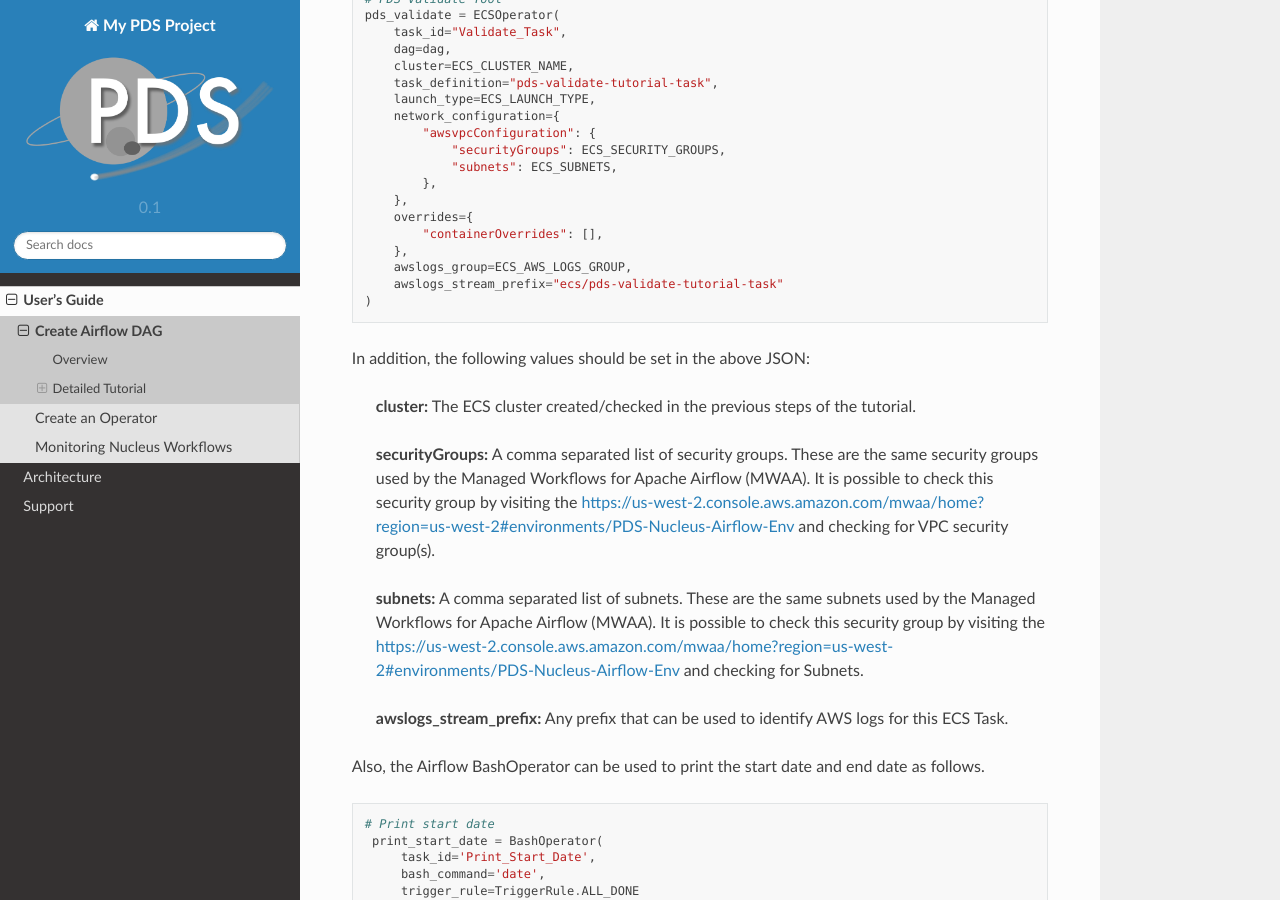
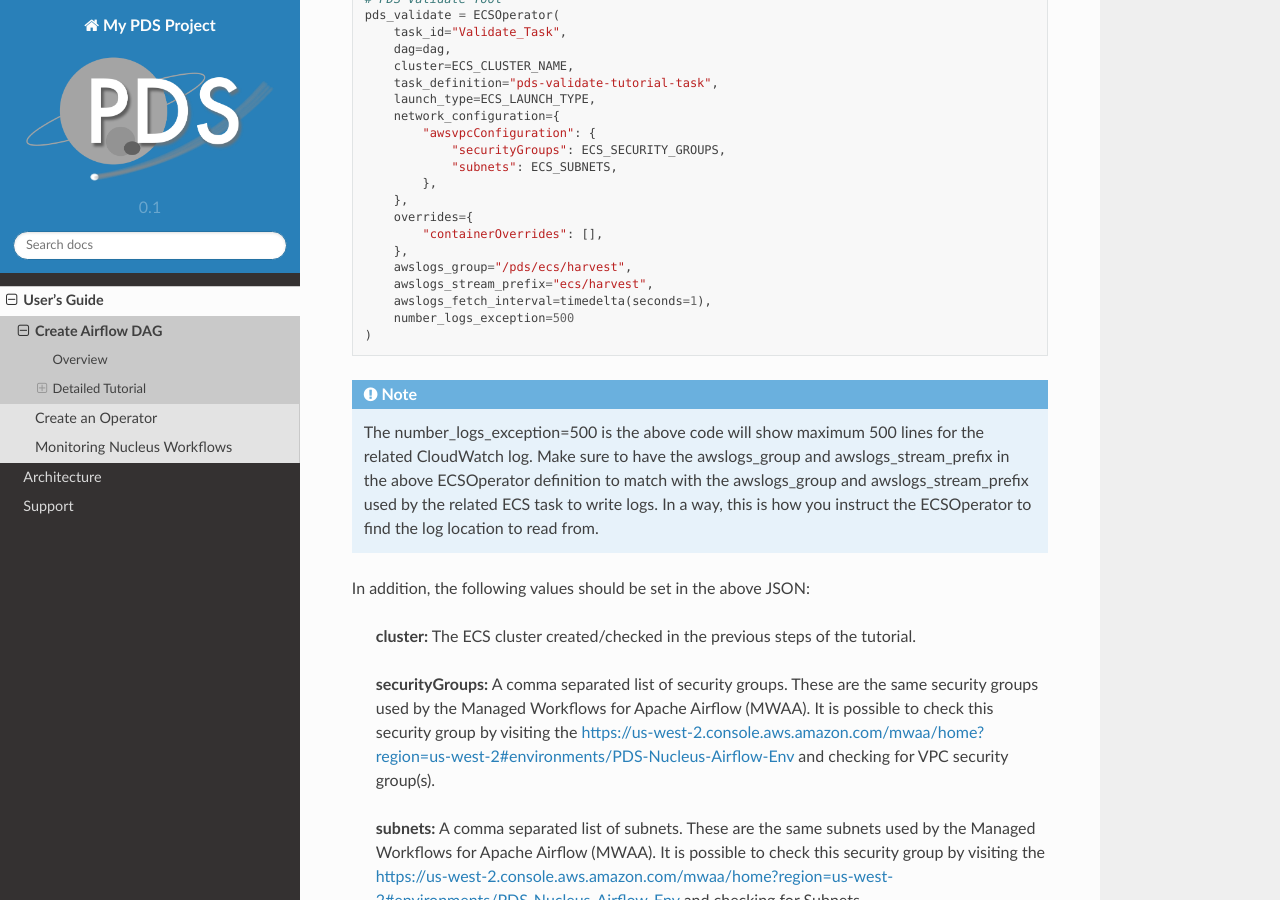
Before and after one commit to NASA-PDS/nucleus, a Sphinx documentation site: the page built from docs/source/tutorial/create_a_dag.rst, in a window 1280 px wide and 900 px high, scrolled down 1537 px. Built offline with Sphinx 7.4.7 and the Read the Docs theme 2.0.0, drawn with Linux system fonts in a browser that asks for light colours.

Commit message:
UPDATE the tutorial DAG to pull logs from CloudWatch and related notes
Refer to the following task:

- Display the logs of ECS Tasks in Airflow UI https://github.com/NASA-PDS/nucleus/issues/77

```diff
--- a/docs/source/tutorial/create_a_dag.rst
+++ b/docs/source/tutorial/create_a_dag.rst
@@ -83,10 +83,18 @@ The validate tool can be represented as a task in an Airflow Dag as follows. Not
            overrides={
                "containerOverrides": [],
            },
-           awslogs_group=ECS_AWS_LOGS_GROUP,
-           awslogs_stream_prefix="ecs/pds-validate-tutorial-task"
+           awslogs_group="/pds/ecs/harvest",
+           awslogs_stream_prefix="ecs/harvest",
+           awslogs_fetch_interval=timedelta(seconds=1),
+           number_logs_exception=500
        )
 
+.. note::
+
+    The number_logs_exception=500 is the above code will show maximum 500 lines for the related CloudWatch log.
+    Make sure to have the awslogs_group and awslogs_stream_prefix in the above ECSOperator definition
+    to match with the awslogs_group and awslogs_stream_prefix used by the related ECS task to write logs.
+    In a way, this is how you instruct the ECSOperator to find the log location to read from.
 
 In addition, the following values should be set in the above JSON:
 
```
